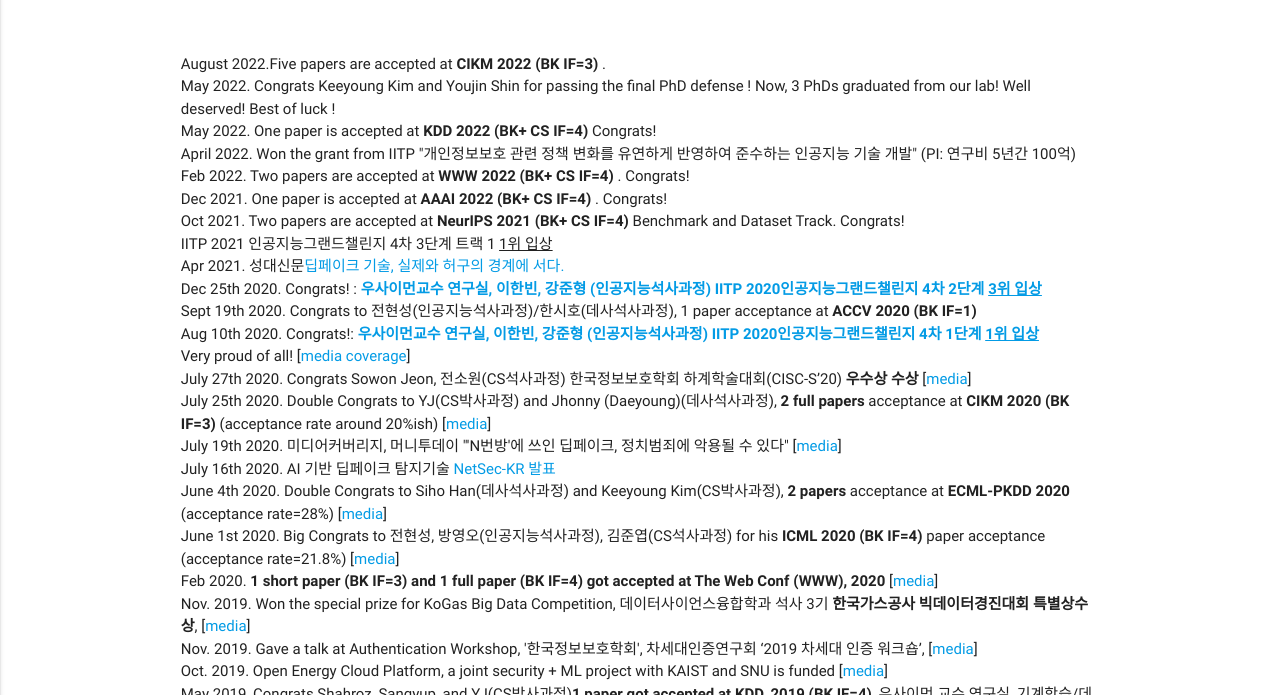
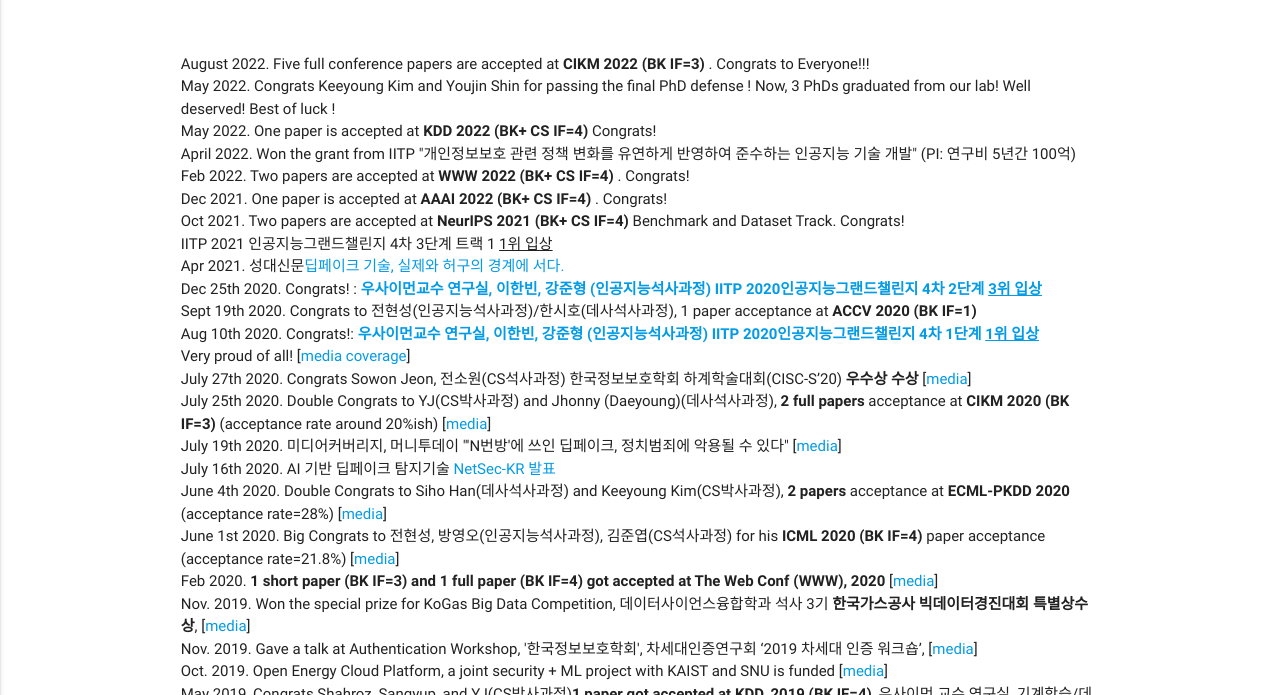
Before and after one commit to Yurim990507/DASH-Lab.github.io, a Jekyll site: the page built from News.md, in a window 1280 px wide and 900 px high, scrolled down 1073 px, cut to the strip 205-900 px from the top of the window. Built offline with Jekyll 4.4.1, drawn with Linux system fonts in a browser that asks for light colours.

Commit message:
Update News.md

```diff
--- a/News.md
+++ b/News.md
@@ -29,7 +29,7 @@ permalink: /News/
 
 <div class="section">
     <div class="row">
-August 2022.Five papers are accepted at <b>CIKM 2022 (BK IF=3) </b>.<br>
+August 2022. Five full conference papers are accepted at <b>CIKM 2022 (BK IF=3) </b>. Congrats to Everyone!!! <br>
 
 May 2022. Congrats Keeyoung Kim and Youjin Shin for passing the final PhD defense ! Now, 3 PhDs graduated from our lab! Well deserved! Best of luck !<br>
 
```
